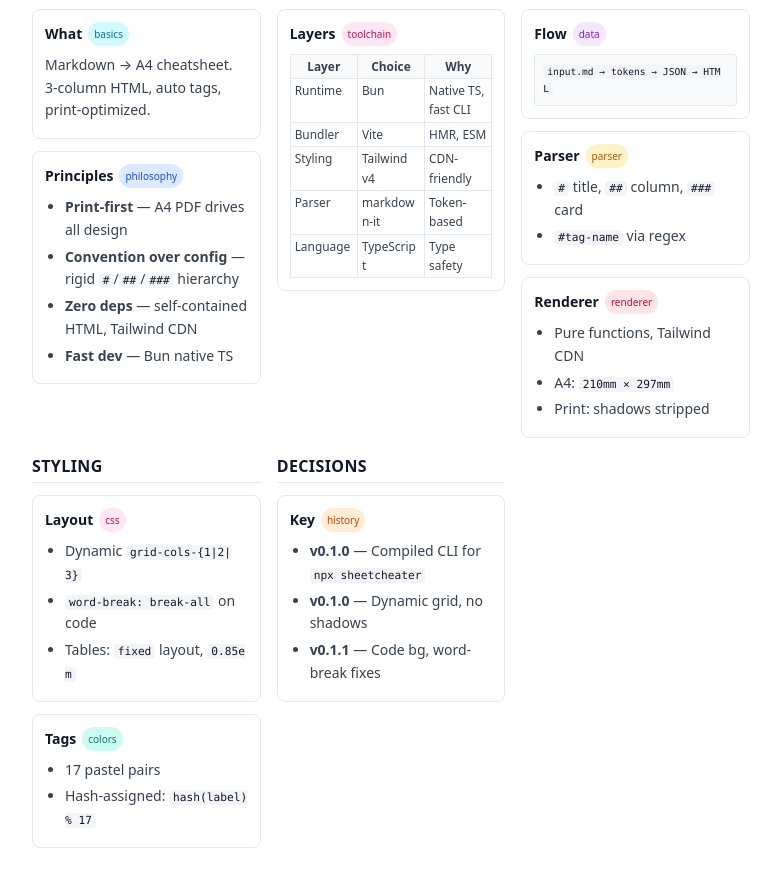
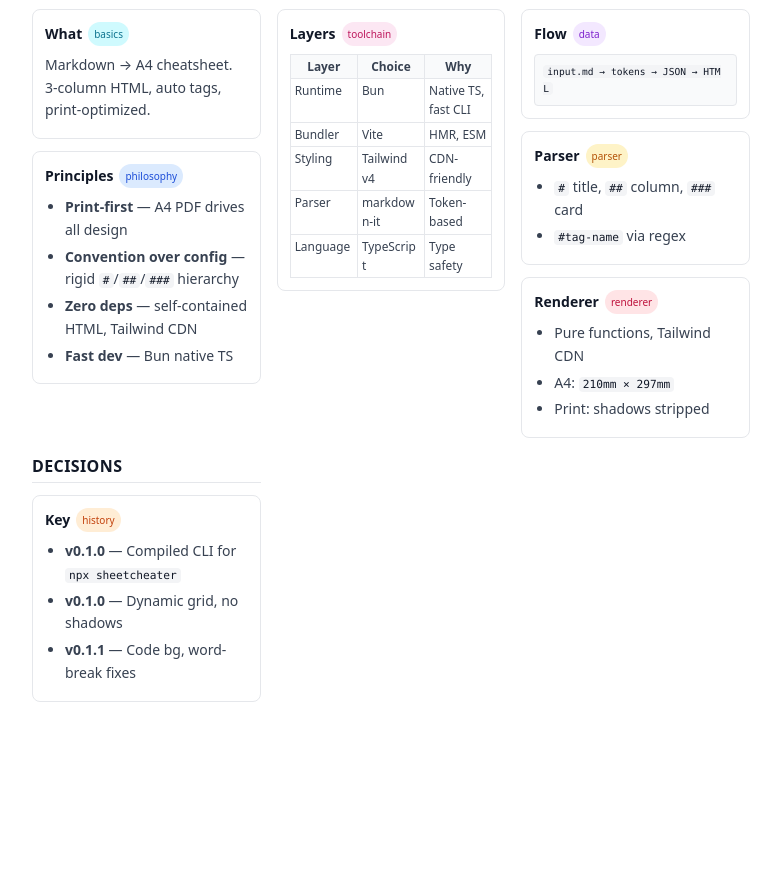
Before and after one commit to narze/sheetcheater, a website built with Vite: page example/sheetcheater_adr.html in a window 1280 px wide. Shown: the part 118-1004 px from the top of the page, without its empty margins (249-1030 px from the left). Built offline with nearby package versions, Linux system fonts and the light colour scheme.

Commit message:
docs(adr): remove Styling section

```diff
--- a/example/sheetcheater_adr.html
+++ b/example/sheetcheater_adr.html
@@ -120,25 +120,6 @@ th {
         </section>
 
         <section class="flex flex-col gap-3">
-          <h2 class="text-base font-bold text-gray-900 uppercase tracking-wide border-b border-gray-200 pb-1">Styling</h2>
-
-            <article class="bg-white border border-gray-200 rounded-lg p-3">
-              <h3 class="text-sm font-semibold text-gray-900 mb-2 flex items-center flex-wrap">
-                Layout<span class="inline-flex gap-1 ml-1.5"><span class="inline-flex items-center px-1.5 py-0.5 text-[10px] font-medium rounded-full bg-pink-100 text-pink-700">css</span></span>
-              </h3>
-              <div class="space-y-1"><div class="text-sm text-gray-700 leading-relaxed"><ul> <li>Dynamic <code>grid-cols-{1|2|3}</code></li> <li><code>word-break: break-all</code> on code</li> <li>Tables: <code>fixed</code> layout, <code>0.85em</code></li> </ul></div></div>
-            </article>
-
-            <article class="bg-white border border-gray-200 rounded-lg p-3">
-              <h3 class="text-sm font-semibold text-gray-900 mb-2 flex items-center flex-wrap">
-                Tags<span class="inline-flex gap-1 ml-1.5"><span class="inline-flex items-center px-1.5 py-0.5 text-[10px] font-medium rounded-full bg-teal-100 text-teal-700">colors</span></span>
-              </h3>
-              <div class="space-y-1"><div class="text-sm text-gray-700 leading-relaxed"><ul> <li>17 pastel pairs</li> <li>Hash-assigned: <code>hash(label) % 17</code></li> </ul></div></div>
-            </article>
-
-        </section>
-
-        <section class="flex flex-col gap-3">
           <h2 class="text-base font-bold text-gray-900 uppercase tracking-wide border-b border-gray-200 pb-1">Decisions</h2>
 
             <article class="bg-white border border-gray-200 rounded-lg p-3">
--- a/example/sheetcheater_adr.md
+++ b/example/sheetcheater_adr.md
@@ -44,19 +44,6 @@ input.md → tokens → JSON → HTML
 - A4: `210mm × 297mm`
 - Print: shadows stripped
 
-## Styling
-
-### Layout #css
-
-- Dynamic `grid-cols-{1|2|3}`
-- `word-break: break-all` on code
-- Tables: `fixed` layout, `0.85em`
-
-### Tags #colors
-
-- 17 pastel pairs
-- Hash-assigned: `hash(label) % 17`
-
 ## Decisions
 
 ### Key #history
```
